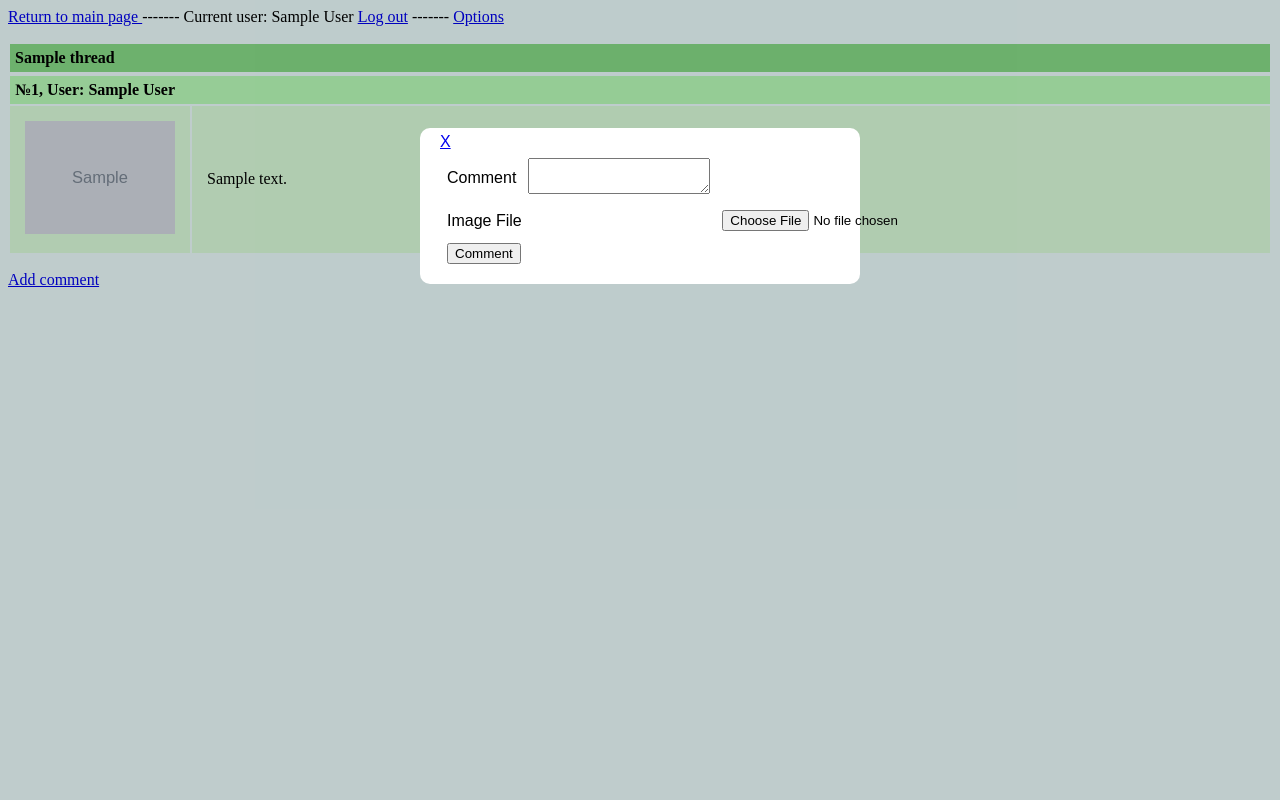
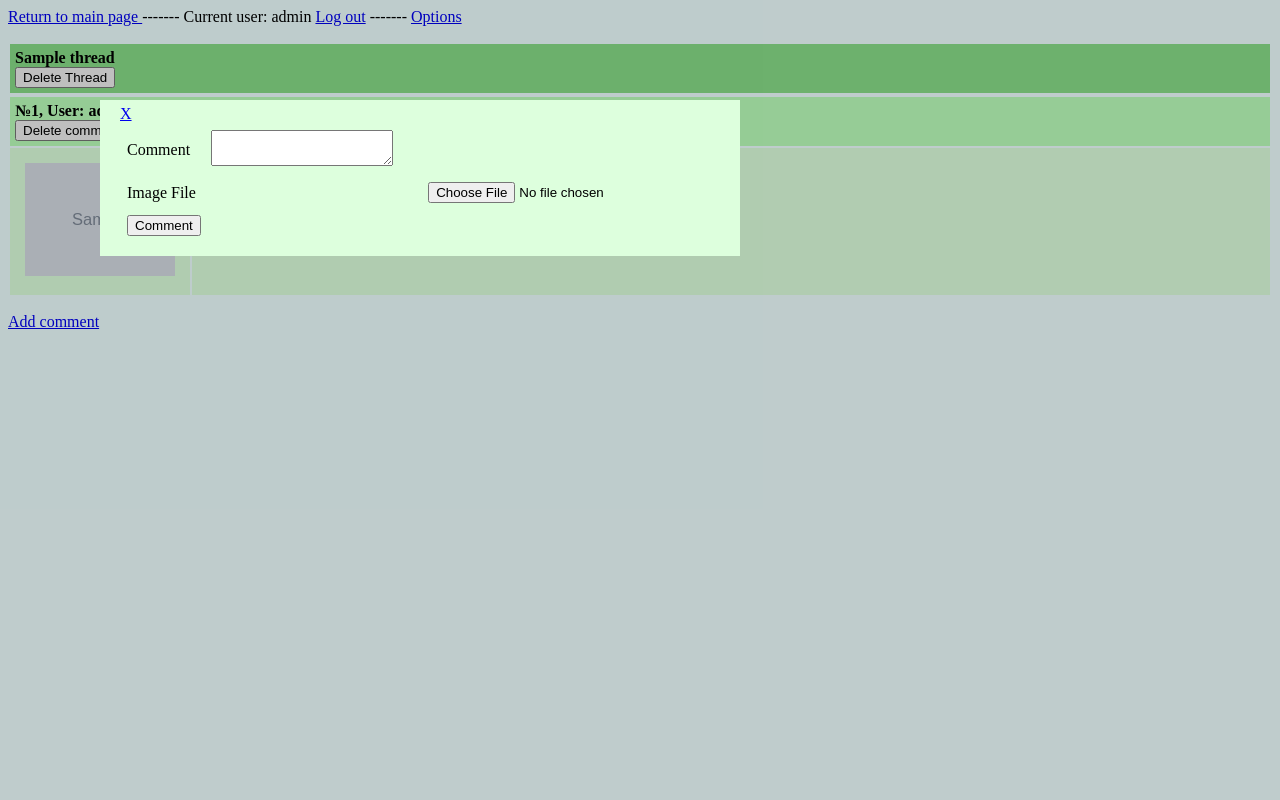
Before and after one commit to vornsami/kuvalauta, a Flask app: page /thread/1 in a window 1280 px wide, after a click on "Add comment". Run offline with Flask 2, Linux system fonts and the light colour scheme; a user stored in the database is signed in; data comes from the database, SQL or seed files in the repository; tables that the repository leaves empty hold one stand-in row (values such as "Sample post"); grey boxes marked "Sample" are stand-in pictures; lists and menus that the app fills with data are empty; some libraries are stand-ins or nearby versions.

Commit message:
admin update

```diff
--- a/application/__init__.py
+++ b/application/__init__.py
@@ -32,6 +32,38 @@ login_manager.init_app(app)
 login_manager.login_view = "login"
 login_manager.login_message = "Please login to use this functionality."
 
+from functools import wraps
+from flask_login import current_user
+
+def login_required(role="ANY"):
+    def wrapper(fn):
+        @wraps(fn)
+        def decorated_view(*args, **kwargs):
+            if not current_user:
+                return login_manager.unauthorized()
+
+            if not current_user.is_authenticated:
+                return login_manager.unauthorized()
+
+            unauthorized = False
+
+            if role != "ANY":
+                unauthorized = True
+
+
+                if current_user.roles() == role:
+                    unauthorized = False
+
+
+            if unauthorized:
+                return login_manager.unauthorized()
+
+            return fn(*args, **kwargs)
+        return decorated_view
+    return wrapper
+
+from application.auth.management import views
+
 @login_manager.user_loader
 def load_user(user_id):
     return User.query.get(user_id)
@@ -41,3 +73,17 @@ try:
     db.create_all()
 except:
     pass
+
+#Luodaan admin-käyttäjä, mikäli sellaista ei vielä ole
+from application.functions import delete_user
+
+admin = User.query.filter_by(id=1,username="admin").first()
+if not admin:
+    user = User.query.filter_by(id=1).first()
+    if user:
+        delete_user(user)
+    u = User("admin","admin","admin")
+    u.acc_type = "ADMIN"
+    u.id = 1
+    db.session().add(u)
+    db.session().commit()
--- a/application/auth/forms.py
+++ b/application/auth/forms.py
@@ -1,9 +1,9 @@
 from flask_wtf import FlaskForm
-from wtforms import PasswordField, StringField
+from wtforms import PasswordField, StringField, validators
 
 class LoginForm(FlaskForm):
-    username = StringField("Username")
-    password = PasswordField("Password")
+    username = StringField("Username", [validators.Length(min=2)])
+    password = PasswordField("Password", [validators.Length(min=2)])
 
     class Meta:
         csrf = False
--- a/application/auth/models.py
+++ b/application/auth/models.py
@@ -8,6 +8,8 @@ class User(Base):
     name = db.Column(db.String(144), nullable=False)
     username = db.Column(db.String(144), nullable=False)
     password = db.Column(db.String(144), nullable=False)
+
+    acc_type = db.Column(db.String(15), nullable=False)
 
     threads = db.relationship("Thread", backref='account', lazy=True)
     comments = db.relationship("Comment", backref='account', lazy=True)
@@ -28,3 +30,11 @@ class User(Base):
 
     def is_authenticated(self):
         return True
+
+    def roles(self):
+        return self.acc_type
+
+    def is_admin(self):
+        if self.acc_type == "ADMIN":
+            return True
+        return False
--- a/application/templates/threads/threadpage.html
+++ b/application/templates/threads/threadpage.html
@@ -39,14 +39,29 @@ table#cmmntCont td {
 <table  id="cmmntTabl">
     {%  for comment in thread.get_comments()  %}
     {% if thread.is_main_comment(comment)  %}
-  <th><b>{{  thread.title  }}</b></th>
+  <th><b>{{  thread.title  }}</b>
+    {% if current_user.is_authenticated %}
+    {% if current_user.is_admin() %}
+
+    <form method="POST" action="{{ url_for('admin_delete_thread', thread_id=thread.id) }}">
+         <button type="submit">Delete Thread</button>
+    </form>
+    {% endif %}
+    {% endif %}
+  </th>
    {% endif %}
 
 
   <table id="cmmntCont">
     <th colspan=2>
       №{{ comment.id }}, User: {{ thread.get_comment_user(comment).name }}
-
+      {% if current_user.is_authenticated %}
+      {% if current_user.is_admin() %}
+      <form method="POST" action="{{ url_for('admin_delete_comment', comment_id=comment.id) }}">
+        <button type="submit">Delete comment</button>
+      </form>
+      {% endif %}
+      {% endif %}
     </th>
     <tr>
     {% with imgFile = thread.get_image_filename(comment) %}
@@ -57,7 +72,6 @@ table#cmmntCont td {
       {% endif %}
     {% endwith %}
       <td>
-
         {{ comment.content }}
       </td>
     </table>
@@ -71,7 +85,6 @@ table#cmmntCont td {
 
 .modalDialog {
     position: fixed;
-    font-family: Arial, Helvetica, sans-serif;
     top: 0;
     right: 0;
     bottom: 0;
@@ -89,12 +102,11 @@ table#cmmntCont td {
 }
 
 .modalDialog > div {
-    width: 400px;
-    position: relative;
-    margin: 10% auto;
+    width: 600px;
+    position: fixed;
+    margin: 100px;
     padding: 5px 20px 13px 20px;
-    border-radius: 10px;
-    background: #fff;
+    background: #dfd;
 }
 
 
```
Also changed, not shown: application/auth/management/views.py (added, +31 -0 lines), application/auth/views.py (+4 -13 lines), application/functions.py (+12 -0 lines). Lines whose indentation alone changed are shown as unchanged.
